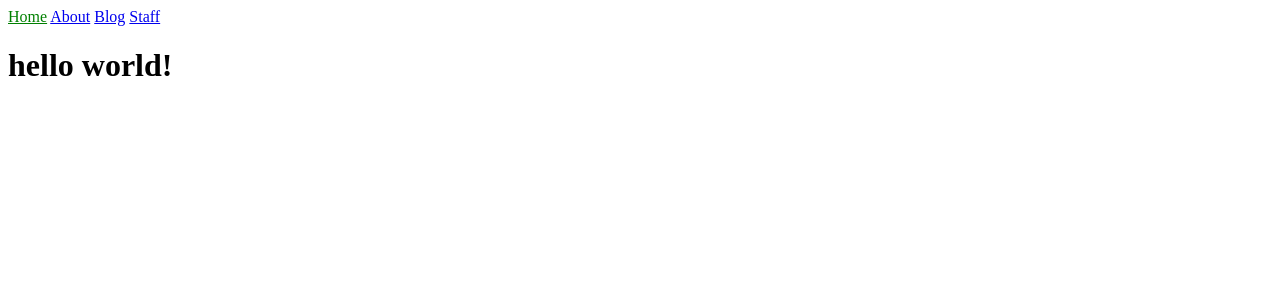
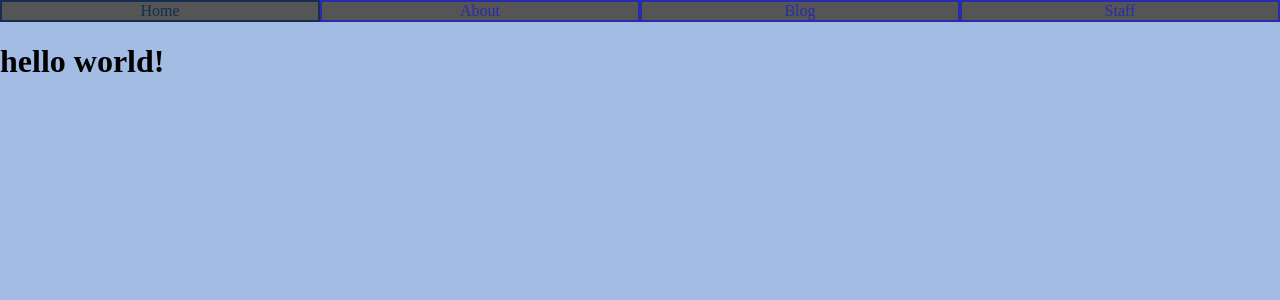
Before and after one commit to benhicklingsmith/benhicklingsmith.github.io, a Jekyll site: the page built from index.html, in a window 1280 px wide. Shown: the top 300 px of the page. Built offline with Jekyll 4.4.1, drawn with Linux system fonts in a browser that asks for light colours.

Commit message:
started work on navbar

```diff
--- a/_includes/navigation.html
+++ b/_includes/navigation.html
@@ -1,5 +1,5 @@
-<nav>
+<nav class="nav-bar">
     {% for item in site.data.navigation %}
-      <a href="{{ item.link }}" {% if page.url == item.link %}class="current"{% endif %}>{{ item.name }}</a>
+      <a href="{{ item.link }}" {% if page.url == item.link %}class="nav-option nav-option-active"{% else %}class="nav-option nav-option-inactive"{% endif %}>{{ item.name }}</a>
     {% endfor %}
   </nav>
--- a/_sass/main.scss
+++ b/_sass/main.scss
@@ -1,3 +1,4 @@
-.current {
-    color: green;
-  }
+body {
+    background-color: #a3bce3;
+    margin: 0px;
+}
--- /dev/null
+++ b/_sass/navbar.scss
@@ -0,0 +1,31 @@
+$navs: 4;
+//$width: calc(100%);
+
+$tot_borders: calc($navs * 4px);
+$tot_width: calc(100% - $tot_borders);
+$width: calc($tot_width/4);
+
+.nav-option-active {
+    color: #162d52;
+    border-color: #04AA6D;
+}
+
+.nav-option-inactive{
+    color: #272cab;
+    border-color: #04AA6D;
+}
+
+.nav-option{
+    text-decoration: none;
+    float: left;
+    font-size: 16px;
+    width: $width; /* Four equal-width links. If you have two links, use 50%, and 33.33% for three links, etc.. */
+    text-align: center; /* If you want the text to be centered */
+    border: 2px solid;
+}
+
+.nav-bar{
+    width: 100%;
+    background-color: #555;
+    overflow: auto;
+}
--- a/assets/css/styles.scss
+++ b/assets/css/styles.scss
@@ -1,3 +1,4 @@
 ---
 ---
 @import "main";
+@import "navbar";
```
